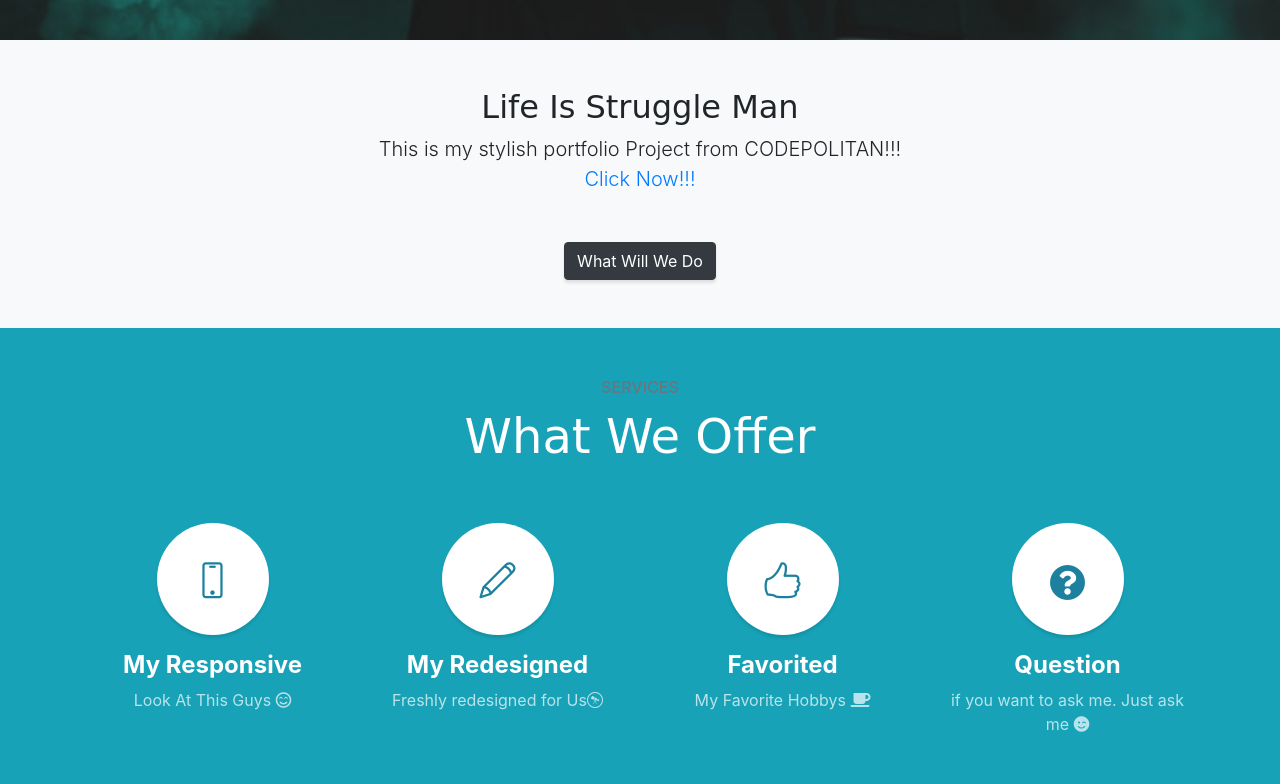
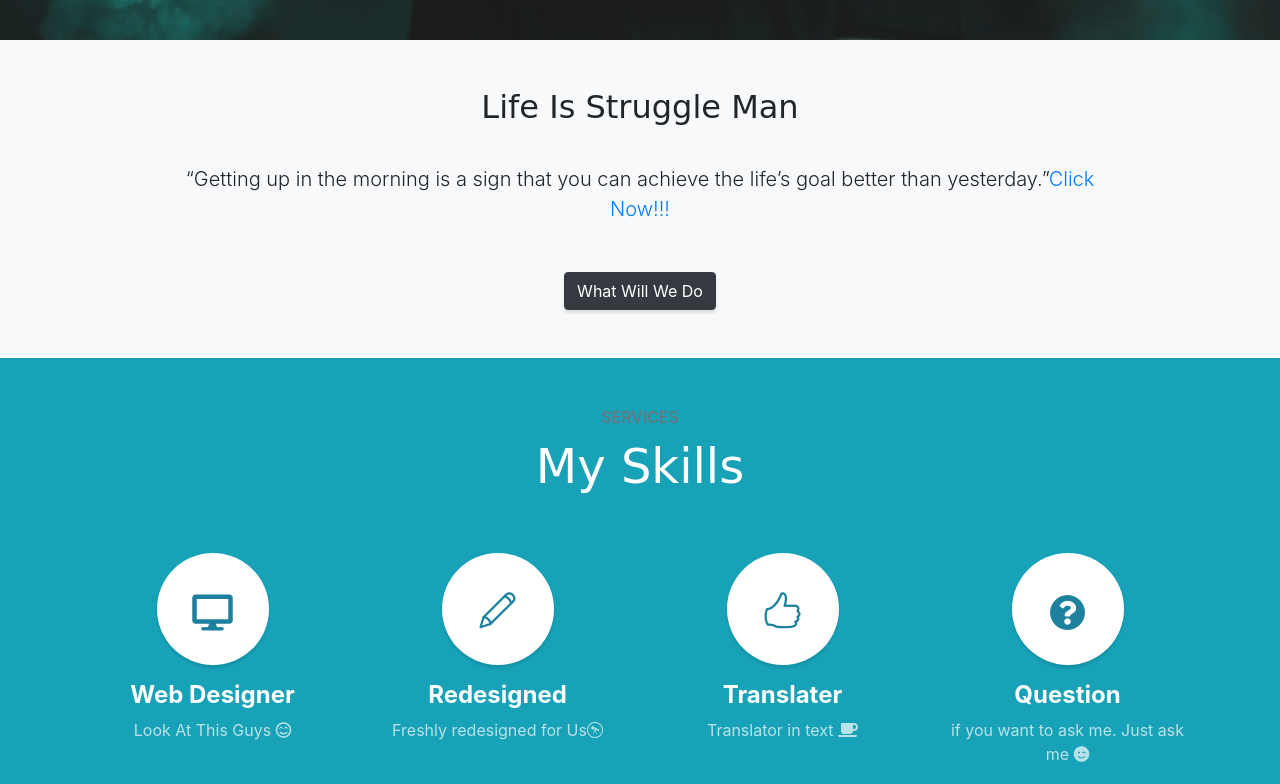
Before and after one commit to fahmiakbarrahman/fahmiakbarrahman.github.io, a website with bundled scripts: page index.html in a window 1280 px wide. Shown: the part 760-1544 px from the top of the page. Built offline with nearby package versions, Linux system fonts and the light colour scheme.

Commit message:
upgrade lagi

```diff
--- a/index.html
+++ b/index.html
@@ -28,7 +28,7 @@
 
   <!-- Navigation -->
   <a class="menu-toggle rounded" href="#">
-   <img src="fahmi1.jpg" style="border-radius: 50%;" width="50px" class="img-circle alt="">
+   <img src="fahmi1.jpg" style="border-radius: 50%;" height="50px" width="50px" class="img-circle alt="">
  </a>
  <nav id="sidebar-wrapper">
   <ul class="sidebar-nav">
@@ -56,7 +56,7 @@
 <!-- Header -->
 <header class="masthead d-flex">
   <div class="container text-center my-auto">
-    <h1 class="mb-1" style="color: azure; font-family:-webkit-body ">Mine Portfolio</h1>
+    <h1 class="mb-1" style="color: azure; font-family:-webkit-body ">Fahmi Akbar Rahman</h1>
     <h3 class="mb-5">
       <em style="color: cadetblue">Yon Will Know Me On This Web</em>
     </h3>
@@ -71,8 +71,8 @@
     <div class="row">
       <div class="col-lg-10 mx-auto">
         <h2 style="font-family:cursive">Life Is Struggle Man</h2>
-        <p class="lead mb-5">This is my stylish portfolio Project from CODEPOLITAN!!!<br>
-          <a href="#">Click Now!!!</a></p>
+        <p class="lead mb-5"><br>
+          “Getting up in the morning is a sign that you can achieve the life’s goal better than yesterday.”<a href="#">Click Now!!!</a></p>
           <a class="btn btn-dark btn-xl js-scroll-trigger" href="#services">What Will We Do</a>
         </div>
       </div>
@@ -84,15 +84,15 @@
     <div class="container">
       <div class="content-section-heading">
         <h3 class="text-secondary mb-0">Services</h3>
-        <h2 class="mb-5" style="padding: 10px;">What We Offer </h2>
+        <h2 class="mb-5" style="padding: 10px;">My Skills </h2>
       </div>
       <div class="row">
         <div class="col-lg-3 col-md-6 mb-5 mb-lg-0">
           <span class="service-icon rounded-circle mx-auto mb-3">
-            <i class="icon-screen-smartphone"></i>
+            <i class="fas fa-desktop"></i>
           </span>
           <h4>
-            <strong>My Responsive</strong>
+            <strong>Web Designer</strong>
           </h4>
           <p class="text-faded mb-0">Look At This Guys <i class="far fa-smile-beam"></i></i></p>
         </div>
@@ -101,7 +101,7 @@
             <i class="icon-pencil"></i>
           </span>
           <h4>
-            <strong>My Redesigned</strong>
+            <strong>Redesigned</strong>
           </h4>
           <p class="text-faded mb-0">Freshly redesigned for Us<i class="fab fa-wpexplorer"></i></p>
         </div>
@@ -110,9 +110,9 @@
             <i class="icon-like"></i>
           </span>
           <h4>
-            <strong>Favorited</strong>
+            <strong>Translater</strong>
           </h4>
-          <p class="text-faded mb-0">My Favorite Hobbys
+          <p class="text-faded mb-0">Translator in text
             <i class="fas fa-coffee"></i></p>
           </div>
           <div class="col-lg-3 col-md-6">
@@ -161,9 +161,11 @@
             <h3 class="text-secondary mb-0">Portfolio</h3>
             <h2 class="mb-5">My Opinion</h2>
           </div>
+
           <div class="row no-gutters">
+
             <div class="col-lg-6">
-              <a   href="https://images.unsplash.com/photo-1532274402911-5a369e4c4bb5?ixlib=rb-0.3.5&ixid=eyJhcHBfaWQiOjEyMDd9&s=81a5f1725ca68c549e0054dcfdf269de&auto=format&fit=crop&w=750&q=80">
+              <a class="portfolio-item" href="https://images.unsplash.com/photo-1532274402911-5a369e4c4bb5?ixlib=rb-0.3.5&ixid=eyJhcHBfaWQiOjEyMDd9&s=81a5f1725ca68c549e0054dcfdf269de&auto=format&fit=crop&w=750&q=80">
                 <span class="caption">
                   <span class="caption-content">
                     <h2>Stationary</h2>
@@ -173,6 +175,7 @@
                 <img class="img-fluid" src="img/photo1.jpg" alt="">
               </a>
             </div>
+
             <div class="col-lg-6">
               <a class="portfolio-item" href="https://images.unsplash.com/photo-1419332552192-47d29e59b1e0?ixlib=rb-0.3.5&s=5b2afd9c7b8da016d2e9492ddd673b18&auto=format&fit=crop&w=753&q=80">
                 <span class="caption">
@@ -184,6 +187,7 @@
                 <img class="img-fluid" src="img/photo2.jpg" alt="">
               </a>
             </div>
+
             <div class="col-lg-6">
               <a class="portfolio-item" href="https://images.unsplash.com/photo-1498978528400-bc1b95d4dcd0?ixlib=rb-0.3.5&s=f7ae6a2198b083498ef627f93ad1878b&auto=format&fit=crop&w=750&q=80">
                 <span class="caption">
```
